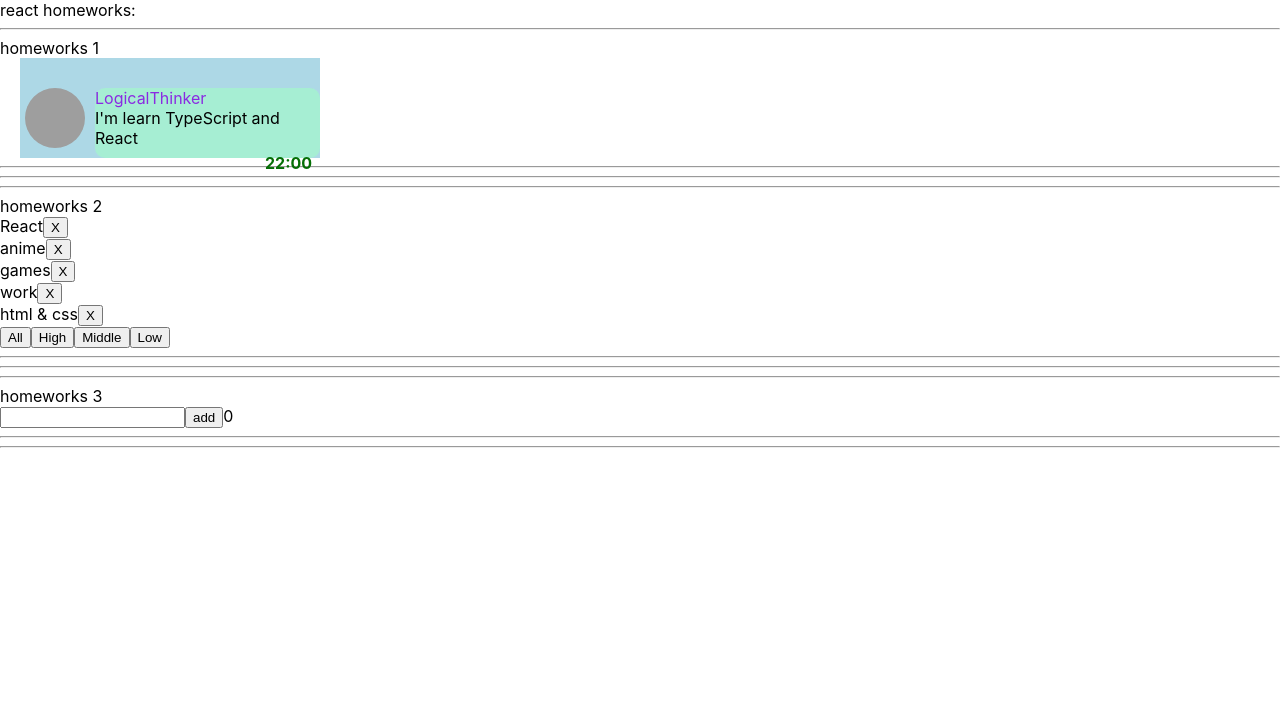
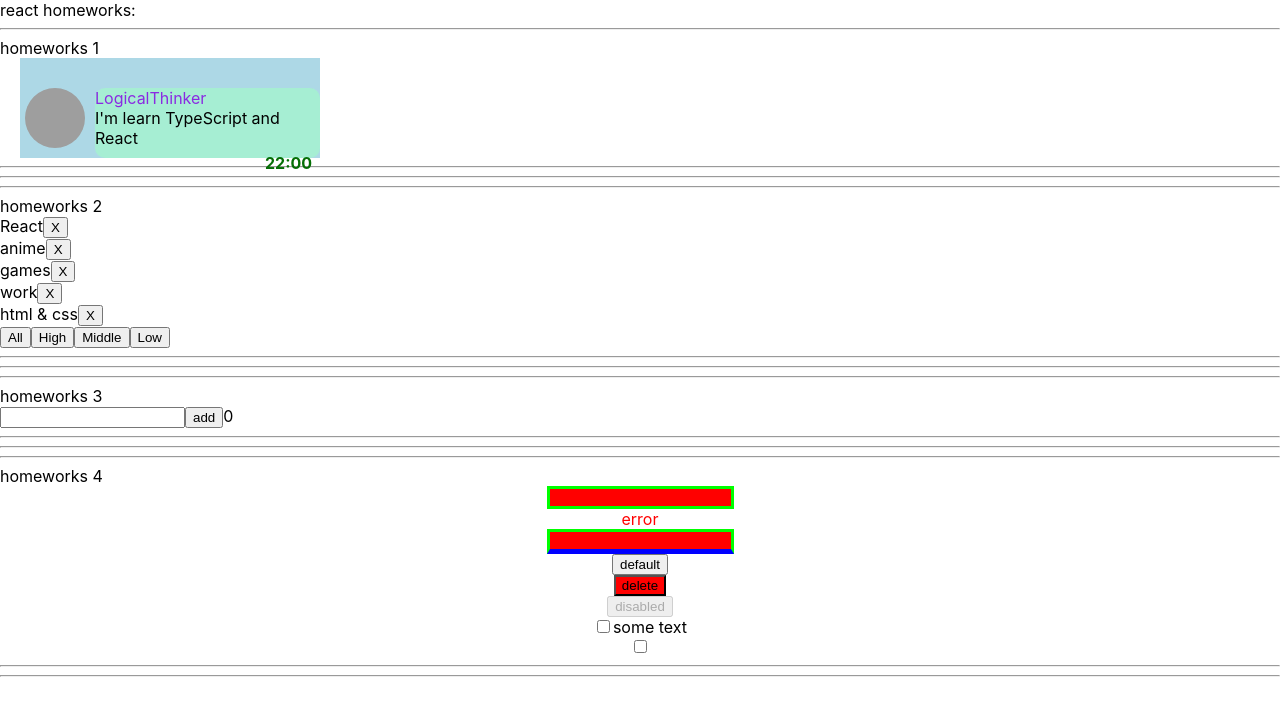
Before and after one commit to AndrosovMA/homeworks-react-ts, a React (Create React App) app: page / in a window 1280 px wide. Shown: the top 716 px of the page. Built offline with nearby package versions, Linux system fonts and the light colour scheme; grey boxes are pictures that could not be loaded.

Commit message:
v.0.0.4 finished homework 4

```diff
--- a/src/p1-main/m1-ui/u1-app/App.tsx
+++ b/src/p1-main/m1-ui/u1-app/App.tsx
@@ -3,6 +3,7 @@ import s from './App.module.css'
 import HW1 from '../../../p2-homeworks/h1/HW1'
 import HW2 from '../../../p2-homeworks/h2/HW2'
 import HW3 from '../../../p2-homeworks/h3/HW3'
+import HW4 from '../../../p2-homeworks/h4/HW4'
 
 function App() {
     return (
@@ -11,7 +12,7 @@ function App() {
             <HW1/>
             <HW2/>
             <HW3/>
-            {/*<HW4/>*/}
+            <HW4/>
             {/*<HW5/>*/}
 
         </div>
--- a/src/p2-homeworks/h4/common/c3-SuperCheckbox/SuperCheckbox.tsx
+++ b/src/p2-homeworks/h4/common/c3-SuperCheckbox/SuperCheckbox.tsx
@@ -21,6 +21,9 @@ const SuperCheckbox: React.FC<SuperCheckboxPropsType> = (
 ) => {
     const onChangeCallback = (e: ChangeEvent<HTMLInputElement>) => {
         // сделайте так чтоб работал onChange и onChangeChecked
+        if (onChangeChecked) {
+            onChangeChecked(e.currentTarget.checked)
+        }
     }
 
     const finalInputClassName = `${s.checkbox} ${className ? className : ''}`
```
